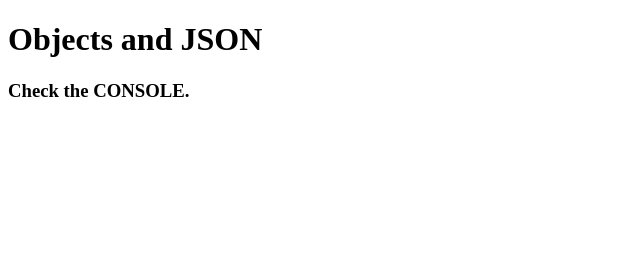
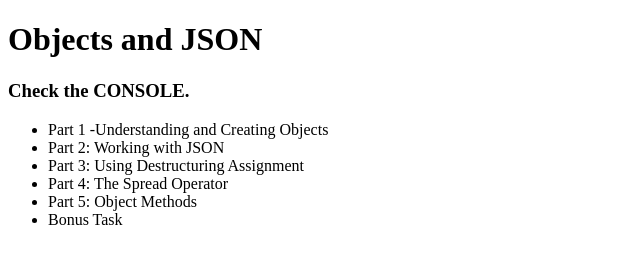
Before and after one commit to Milana-Rzazada/JavaScript-Objects-and-JSON, a plain HTML site: page index.html in a window 1280 px wide. Shown: the whole page, without its empty margins (0-640 px from the left). Drawn offline with Linux system fonts and the light colour scheme.

Commit message:
Add simple HTML codes.

```diff
--- a/index.html
+++ b/index.html
@@ -9,6 +9,17 @@
 <body>
     <h1>Objects and JSON </h1>
     <h3>Check the CONSOLE.</h3>
+<div class="list">
+    <ul>
+        <li>Part 1 -Understanding and Creating Objects </li>
+        <li>Part 2: Working with JSON</li>
+        <li>Part 3: Using Destructuring Assignment</li>
+        <li>Part 4: The Spread Operator
+</li>
+        <li>Part 5: Object Methods</li>
+        <li>Bonus Task</li>
+    </ul>
+    </div>
     <script src="./script.js"></script>
 </body>
 </html>
--- a/style.css
+++ b/style.css
@@ -0,0 +1,3 @@
+*{
+
+}
```
